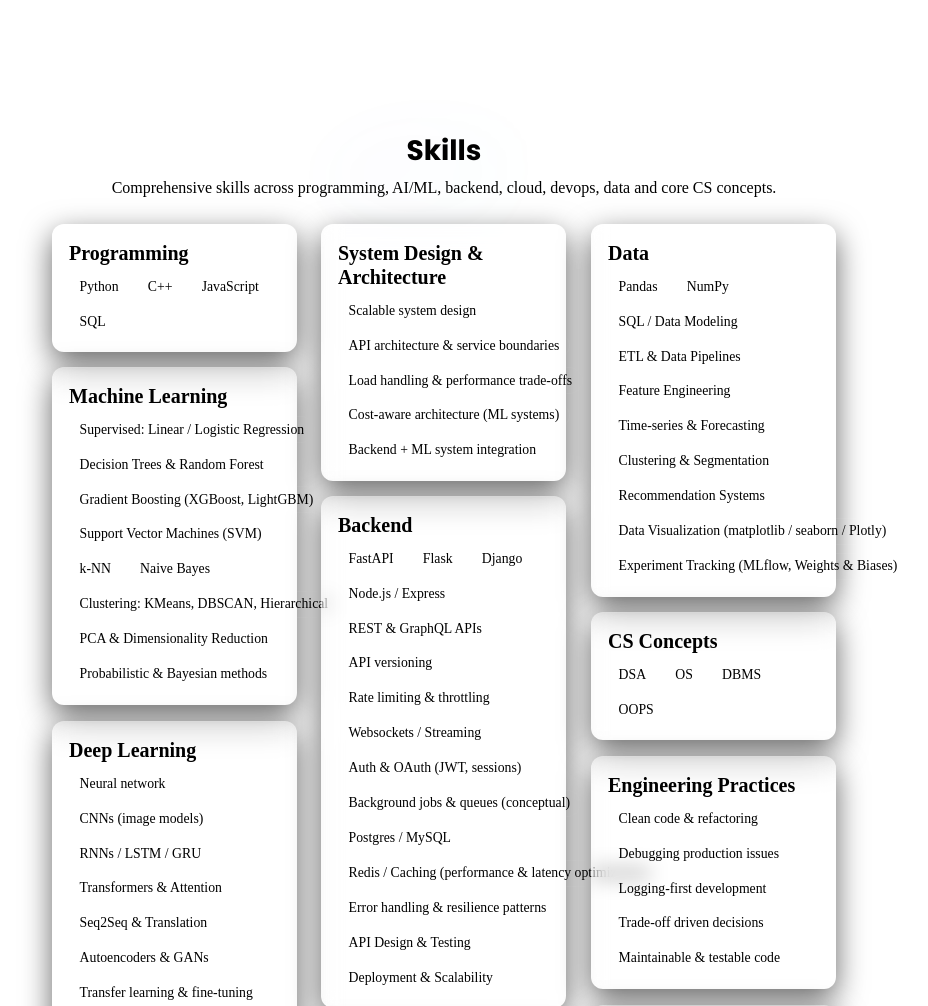
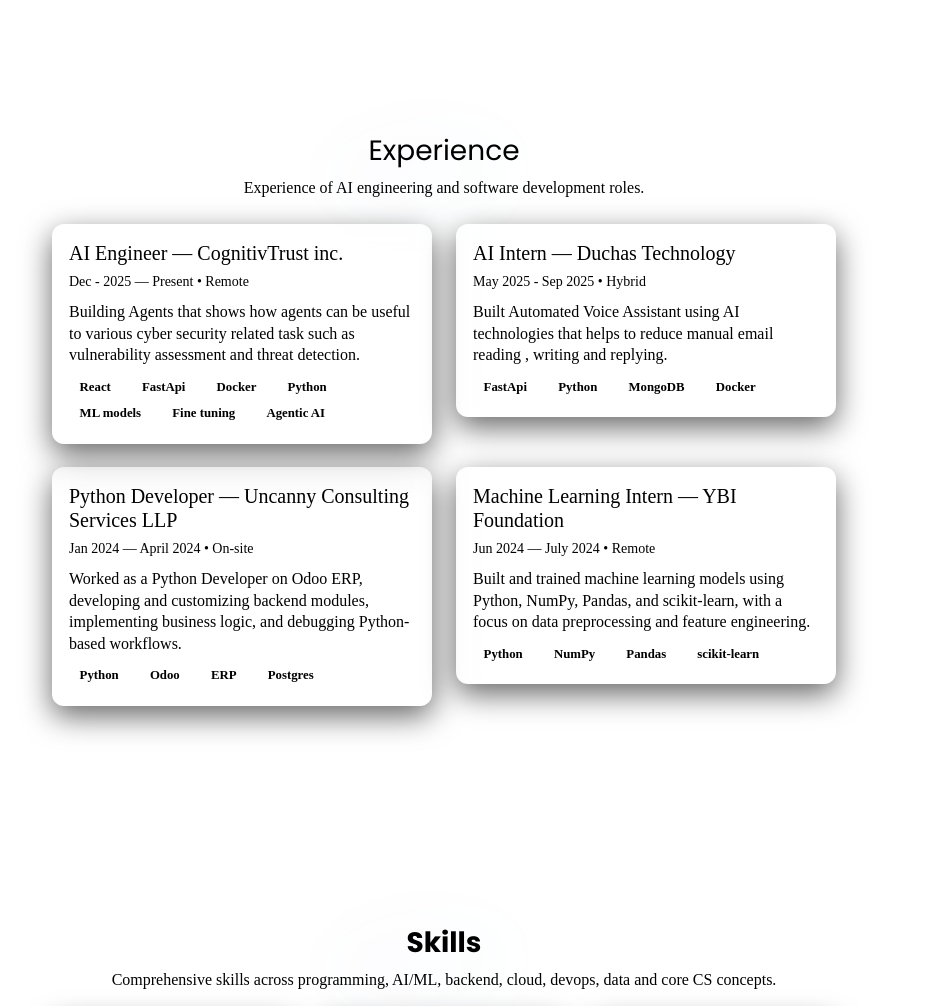
Before and after one commit to Virenbhalgamiya/Viren, a plain HTML site: page index.html in a window 1280 px wide. Shown: the part 1520-2526 px from the top of the page, without its empty margins (336-1264 px from the left). Drawn offline with nearby package versions, Linux system fonts and the light colour scheme.

Commit message:
experience added

```diff
--- a/index.html
+++ b/index.html
@@ -45,6 +45,7 @@
                     <a class="nav-link" href="#hero" data-bs-toggle="collapse" data-bs-target="#mobileNav">Home</a>
                     <a class="nav-link" href="#about" data-bs-toggle="collapse" data-bs-target="#mobileNav">About</a>
                     <a class="nav-link" href="#skills" data-bs-toggle="collapse" data-bs-target="#mobileNav">Skills</a>
+                    <a class="nav-link" href="#experience" data-bs-toggle="collapse" data-bs-target="#mobileNav">Experience</a>
                     <a class="nav-link" href="#projects" data-bs-toggle="collapse"
                         data-bs-target="#mobileNav">Projects</a>
                     <a class="nav-link" href="#contact" data-bs-toggle="collapse"
@@ -71,6 +72,7 @@
                     <li><a class="nav-link" href="#hero">Home</a></li>
                     <li><a class="nav-link" href="#about">About</a></li>
                     <li><a class="nav-link" href="#skills">Skills</a></li>
+                    <li><a class="nav-link" href="#experience">Experience</a></li>
                     <li><a class="nav-link" href="#projects">Projects</a></li>
                     <li><a class="nav-link" href="#contact">Contact</a></li>
                 </ul>
@@ -196,6 +198,77 @@
                                         <li>Data Roles</li>
                                     </ul>
 
+                                </div>
+                            </div>
+                        </div>
+                    </div>
+                </div>
+            </section>
+
+            <!-- EXPERIENCE -->
+            <section id="experience" class="section">
+                <div class="container">
+                    <div class="section-header text-center mb-4 reveal">
+                        <h2>Experience</h2>
+                        <p class="text-muted">Experience of AI engineering and software development roles.</p>
+                    </div>
+
+                    <div class="row g-4">
+                        <div class="col-lg-6">
+                            <div class="glass-card p-3 reveal">
+                                <h5 class="mb-1">AI Engineer — CognitivTrust inc.</h5>
+                                <small class="text-muted">Dec - 2025 — Present • Remote</small>
+                                <p class="mt-2 project-summary">Building Agents that shows how agents can be useful to various cyber security related task such as vulnerability assessment and threat detection.</p>
+                                <div class="mt-2 tech-list">
+                                    <span class="badge">React</span>
+                                    <span class="badge">FastApi</span>
+                                    <span class="badge">Docker</span>
+                                    <span class="badge">Python</span>
+                                    <span class="badge">ML models</span>
+                                    <span class="badge">Fine tuning</span>
+                                    <span class="badge">Agentic AI</span>
+                                </div>
+                            </div>
+                        </div>
+
+                        <div class="col-lg-6">
+                            <div class="glass-card p-3 reveal">
+                                <h5 class="mb-1">AI Intern — Duchas Technology</h5>
+                                <small class="text-muted">May 2025 - Sep 2025 • Hybrid</small>
+                                <p class="mt-2 project-summary">Built Automated Voice Assistant using AI technologies that helps to reduce manual email reading , writing and replying.</p>
+                                <div class="mt-2 tech-list">
+                                    <span class="badge">FastApi</span>
+                                    <span class="badge">Python</span>
+                                    <span class="badge">MongoDB</span>
+                                    <span class="badge">Docker</span>
+                                </div>
+                            </div>
+                        </div>
+
+                        <div class="col-lg-6">
+                            <div class="glass-card p-3 reveal">
+                                <h5 class="mb-1">Python Developer — Uncanny Consulting Services LLP</h5>
+                                <small class="text-muted">Jan 2024 — April 2024 • On-site</small>
+                                <p class="mt-2 project-summary">Worked as a Python Developer on Odoo ERP, developing and customizing backend modules, implementing business logic, and debugging Python-based workflows.</p>
+                                <div class="mt-2 tech-list">
+                                    <span class="badge">Python</span>
+                                    <span class="badge">Odoo</span>
+                                    <span class="badge">ERP</span>
+                                    <span class="badge">Postgres</span>
+                                </div>
+                            </div>
+                        </div>
+
+                        <div class="col-lg-6">
+                            <div class="glass-card p-3 reveal">
+                                <h5 class="mb-1">Machine Learning Intern — YBI Foundation</h5>
+                                <small class="text-muted">Jun 2024 — July 2024 • Remote</small>
+                                <p class="mt-2 project-summary">Built and trained machine learning models using Python, NumPy, Pandas, and scikit-learn, with a focus on data preprocessing and feature engineering.</p>
+                                <div class="mt-2 tech-list">
+                                    <span class="badge">Python</span>
+                                    <span class="badge">NumPy</span>
+                                    <span class="badge">Pandas</span>
+                                    <span class="badge">scikit-learn</span>
                                 </div>
                             </div>
                         </div>
```
